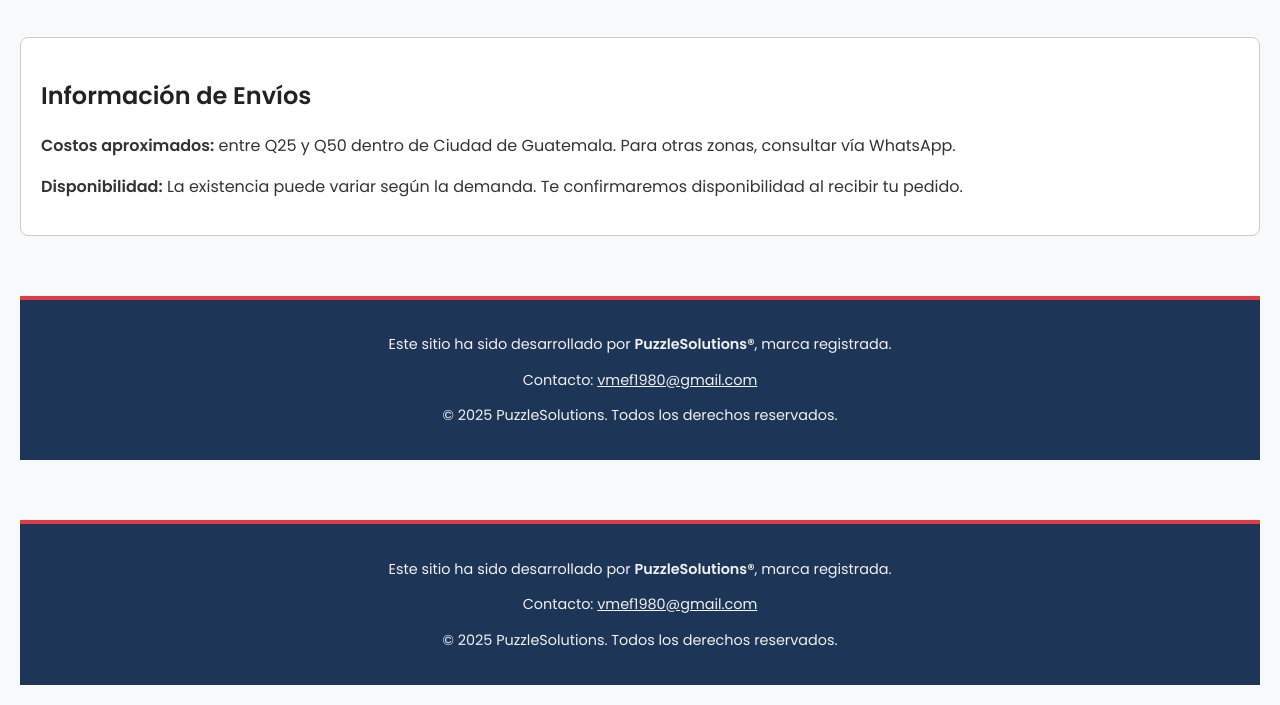
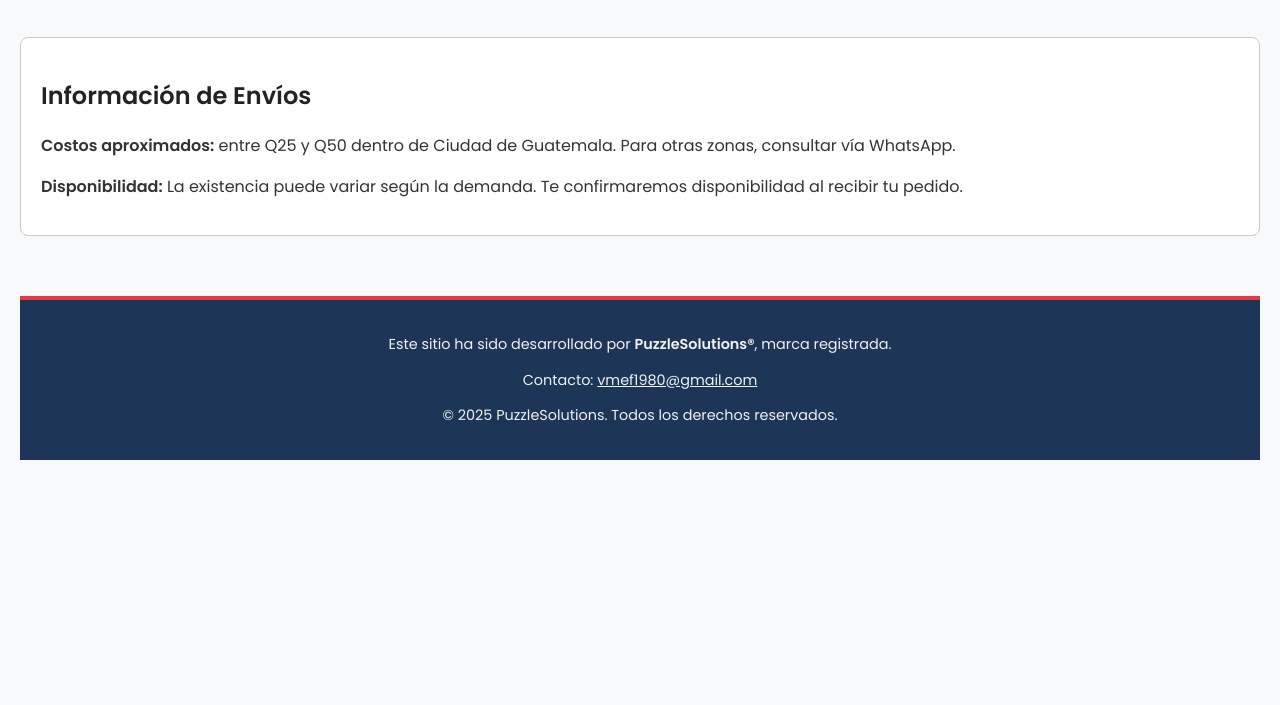
Before and after one commit to vmef1980/puzzle-solutions-catalogo, a plain HTML site: page index.html in a window 1280 px wide. Shown: the part 7378-8083 px from the top of the page. After the commit the page ends 7858 px from the top, so only its background shows below. Drawn offline with nearby package versions, Linux system fonts and the light colour scheme.

Commit message:
Update index.html

```diff
--- a/index.html
+++ b/index.html
@@ -239,12 +239,5 @@
   <p style="margin-top: 10px;">© 2025 PuzzleSolutions. Todos los derechos reservados.</p>
 </footer>
 
-
-  <footer style="margin-top: 60px; padding: 20px; background-color: #1d3557; color: #f1f1f1; text-align: center; font-size: 0.9em; border-top: 4px solid #e63946;">
-    <p>Este sitio ha sido desarrollado por <strong>PuzzleSolutions®</strong>, marca registrada.</p>
-    <p>Contacto: <a href="mailto:vmef1980@gmail.com" style="color: #f1f1f1; text-decoration: underline;">vmef1980@gmail.com</a></p>
-    <p style="margin-top: 10px;">© 2025 PuzzleSolutions. Todos los derechos reservados.</p>
-  </footer>
-
 </body>
 </html>
```
